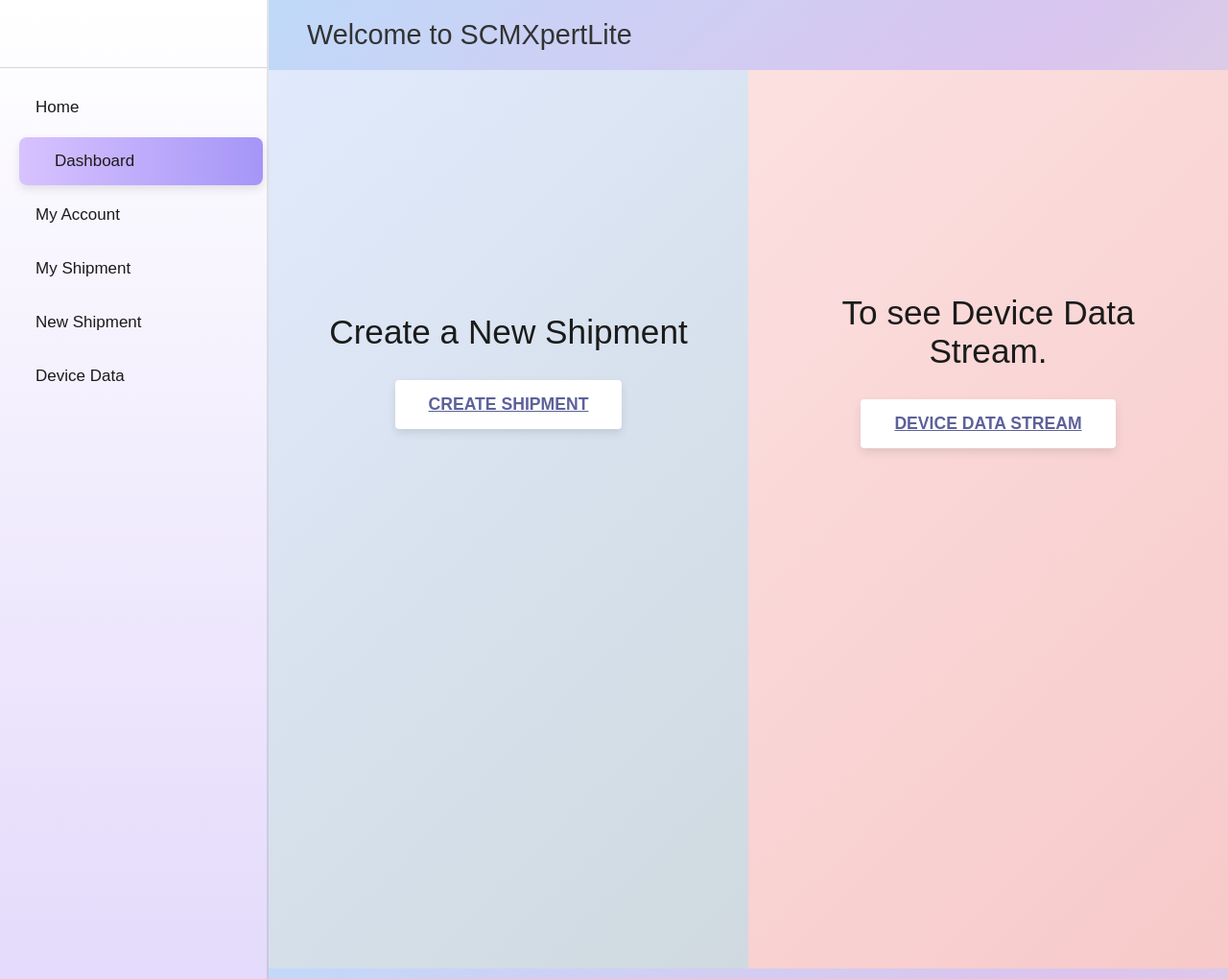
After one commit to jaisankar123/scm-lite, a FastAPI app: template templates/dashboard.html in a window 1280 px wide. The commit adds this page. Shown: the whole page at 96% size. Run offline with FastAPI, Linux system fonts and the light colour scheme; the template is opened without the code that fills it, so the values that code supplies are empty; parts of the project's set-up code (start-up, migrations or seed data) failed here and were passed over.

Commit message:
dashboard is completed

```diff
--- a/main.py
+++ b/main.py
@@ -55,6 +55,11 @@ def index(request: Request):
 def device_data_stream(request: Request):
     return templates.TemplateResponse("device-data-stream.html", {"request": request})
 
+
+#Dashboard
+@app.get("/dashboard", response_class=HTMLResponse)
+def dashboard(request: Request):
+    return templates.TemplateResponse("dashboard.html", {"request": request})
 
 
 # ------------------ 1. GET DEVICE ID LIST ------------------
--- /dev/null
+++ b/static/dashboard.css
@@ -0,0 +1,126 @@
+/* ==========================
+DASHBOARD SPECIFIC STYLES (Add to index.css or use as a separate dashboard.css file)
+========================== */
+
+.active-sidebar-link {
+    background: var(--hover-gradient); /* Use existing hover background */
+    border-radius: 8px;
+    margin: 6px 12px;
+    transform: translateX(8px);
+    box-shadow: 0 4px 10px rgba(0, 0, 0, 0.1);
+}
+
+
+/* Full height for the main content area */
+.content.dashboard-split {
+    display: flex; /* <-- THIS IS THE KEY TO SIDE-BY-SIDE LAYOUT */
+    padding: 0; /* Remove padding from main content */
+    margin-top: 0; /* Remove top margin */
+}
+
+.split-section {
+    flex: 1;
+    display: flex;
+    flex-direction: column;
+    align-items: center;
+    justify-content: center;
+    text-align: center;
+    padding: 40px;
+    height: calc(100vh - 84px); /* Full height minus header height (approx 84px) */
+
+    /* Ensure illustrations/content don't overflow */
+    overflow: hidden;
+}
+
+/* Left Section Background (Light Blue/Purple split) */
+.left-section {
+    background: linear-gradient(135deg, #e0eafc 0%, #cfd9df 100%);
+}
+
+/* Right Section Background (Light Red/Pink split) */
+.right-section {
+    background: linear-gradient(135deg, #fce0e0 0%, #f7c9c9 100%);
+}
+
+.section-title {
+    font-size: 2.2em;
+    font-weight: 300;
+    margin-bottom: 30px;
+    color: var(--text-dark);
+}
+
+/* Custom button styling */
+.cta-btn.create-btn,
+.cta-btn.data-btn {
+    padding: 15px 35px;
+    font-size: 1.1em;
+    font-weight: bold;
+    background: white;
+    color: #5d619a; /* Deep blue/purple text color */
+    border: none;
+    border-radius: 4px;
+    box-shadow: 0 4px 10px rgba(0, 0, 0, 0.1);
+    transition: 0.18s;
+}
+
+/* Hover effect: Light yellow gradient on the box */
+.cta-btn.create-btn:hover,
+.cta-btn.data-btn:hover {
+    transform: scale(1.05);
+    box-shadow: 0 6px 15px rgba(0, 0, 0, 0.15);
+    color: #4b4e7e;
+    /* Light yellow gradient for hover */
+    background: linear-gradient(90deg, #fffed7, #fff6b5);
+}
+
+.illustration-placeholder {
+    /* Placeholder for the background illustrations */
+    margin-top: 60px;
+    min-height: 250px;
+    width: 100%;
+}
+
+/* Sidebar Customization for Dashboard Look */
+.logout-link {
+    margin-top: auto; /* Push the logout button to the very bottom */
+}
+
+.logout-btn {
+    display: block;
+    padding: 15px 25px;
+    background-color: #ff0000; /* Red color for log out button area */
+    color: white !important; /* Force white text */
+    text-decoration: none;
+    text-align: left;
+    transition: background-color 0.3s;
+}
+
+.logout-btn:hover {
+    background-color: #cc0000;
+    transform: none !important; /* Override hover transform from index.css */
+}
+
+.logout-link a {
+    margin: 0 !important; /* Remove margin from the link element */
+    border-radius: 0 !important; /* Remove border-radius */
+}
+
+/* Header customization for the specific dashboard welcome message */
+.header-title {
+    font-size: 1.8em;
+    font-weight: normal;
+    color: #333;
+    margin: 0;
+}
+/* Hide default logo text when custom header title is used */
+header .logo {
+    display: none;
+}
+header .logo-container {
+    gap: 0;
+}
+@media (max-width: 999px) {
+    .header-title {
+        font-size: 1.4em;
+    }
+}
--- /dev/null
+++ b/static/dashboard.js
@@ -0,0 +1,70 @@
+document.addEventListener('DOMContentLoaded', function() {
+    const shipmentForm = document.getElementById('shipmentForm');
+    // Ensure selectors match your create-shipment.html buttons
+    const createShipmentBtn = document.querySelector('.create-btn-style');
+    const clearDetailsBtn = document.querySelector('.clear-btn-style');
+
+    // =================================
+    // 1. VALIDATION AND SUBMISSION
+    // =================================
+
+    function validateForm(form) {
+        let isValid = true;
+        // Select all required inputs: text, date, and select elements
+        const requiredInputs = form.querySelectorAll('input[type="text"], input[type="date"], select');
+
+        requiredInputs.forEach(input => {
+            // Check for empty strings or the default 'Select' option
+            if (input.value.trim() === '' ||
+                (input.tagName === 'SELECT' && input.value.includes('Select')))
+            {
+                isValid = false;
+                // Add class to visually highlight the field (styled in CSS)
+                input.classList.add('is-invalid');
+            } else {
+                input.classList.remove('is-invalid');
+            }
+        });
+
+        return isValid;
+    }
+
+    // Only add listeners if the form elements exist (i.e., on create-shipment.html)
+    if (createShipmentBtn && shipmentForm) {
+        createShipmentBtn.addEventListener('click', function(event) {
+            event.preventDefault(); // Stop default form submission (page reload)
+
+            if (validateForm(shipmentForm)) {
+                // Success
+                alert('Shipment created successfully!');
+
+                // Clear the form after successful submission
+                shipmentForm.reset();
+
+            } else {
+                // Validation failed
+                alert('Please fill out all required details before creating the shipment.');
+            }
+        });
+    }
+
+    // =================================
+    // 2. CLEAR DETAILS FUNCTIONALITY
+    // =================================
+
+    if (clearDetailsBtn && shipmentForm) {
+        clearDetailsBtn.addEventListener('click', function(event) {
+            event.preventDefault();
+
+            // Reset all form fields
+            shipmentForm.reset();
+
+            // Remove any validation error styling
+            shipmentForm.querySelectorAll('.is-invalid').forEach(input => {
+                input.classList.remove('is-invalid');
+            });
+
+            alert('Form details cleared.');
+        });
+    }
+});
--- a/static/index.css
+++ b/static/index.css
@@ -46,6 +46,16 @@ background: radial-gradient(circle at center, #ffffff66, #d0d0ff, #b4d8ff);
 /* ==========================
 SIDEBAR (DESKTOP + MOBILE)
 ========================== */
+
+.active-sidebar-link {
+    background: var(--hover-gradient); /* Use existing hover background */
+    border-radius: 8px;
+    margin: 6px 12px;
+    transform: translateX(8px);
+    box-shadow: 0 4px 10px rgba(0, 0, 0, 0.1);
+}
+
+
 .desktop-sidebar {
 position: fixed;
 top: 0;
--- /dev/null
+++ b/templates/dashboard.html
@@ -0,0 +1,75 @@
+<!DOCTYPE html>
+<html lang="en">
+<head>
+    <meta charset="UTF-8" />
+    <meta name="viewport" content="width=device-width, initial-scale=1.0" />
+    <title>SCMXpertLite Dashboard</title>
+    <link rel="stylesheet" href="static/index.css" />
+    <link rel="stylesheet" href="https://cdnjs.cloudflare.com/ajax/libs/font-awesome/6.0.0/css/all.min.css">
+
+    <link rel="stylesheet" href="static/dashboard.css" />
+</head>
+<body>
+
+<div class="bg"></div>
+
+<nav class="desktop-sidebar" id="sidebar">
+    <div class="sidebar-header">
+        <h2 class="logo" style="color: white; font-size: 1.5em; font-weight: 700;"></h2>
+        <div id="sidebar-closer" aria-label="Close sidebar" role="button" tabindex="0">
+            <span></span>
+            <span></span>
+            <span></span>
+        </div>
+    </div>
+    <ul>
+        <li><a href="/"><i></i> Home</a></li>
+
+        <li class="active-sidebar-link"><a href="/dashboard"><i></i> Dashboard</a></li>
+        <li><a href="/myaccount"><i></i> My Account</a></li>
+        <li><a href="/myshipment"><i></i> My Shipment</a></li>
+        <li><a href="/create-shipment"><i></i> New Shipment</a></li>
+        <li><a href="/device-data-stream"><i></i> Device Data</a></li>
+
+    </ul>
+</nav>
+
+<div class="main-area">
+
+    <header>
+        <div class="logo-container">
+            <div id="hamburger" aria-label="Open sidebar" role="button" tabindex="0">
+                <span></span>
+                <span></span>
+                <span></span>
+            </div>
+            <h1 class="header-title"> Welcome to SCMXpertLite</h1>
+        </div>
+
+        <div class="menu">
+            </div>
+    </header>
+
+    <main class="content dashboard-split" role="main">
+
+        <div class="split-section left-section">
+            <h2 class="section-title">Create a New Shipment</h2>
+            <a href="/create-shipment" class="cta-btn create-btn">CREATE SHIPMENT</a>
+            <div class="illustration-placeholder">
+                            </div>
+        </div>
+
+        <div class="split-section right-section">
+            <h2 class="section-title">To see Device Data Stream.</h2>
+            <a href="/device-data-stream" class="cta-btn data-btn">DEVICE DATA STREAM</a>
+            <div class="illustration-placeholder">
+                            </div>
+        </div>
+    </main>
+</div>
+
+<script src="static/index.js"></script>
+<script src="static/dashboard.js"></script>
+
+</body>
+</html>
--- a/templates/index.html
+++ b/templates/index.html
@@ -19,7 +19,7 @@
         </div>
     </div>
     <ul>
-        <li><a href="/"><i class="fas fa-home"></i> Home</a></li>
+        <li class="active-sidebar-link"><a href="/"><i class="fas fa-home"></i> Home</a></li>
 
         <li><a href="/dashboard">Dashboard</a></li>
         <li><a href="/myaccount">My Account</a></li>
```
